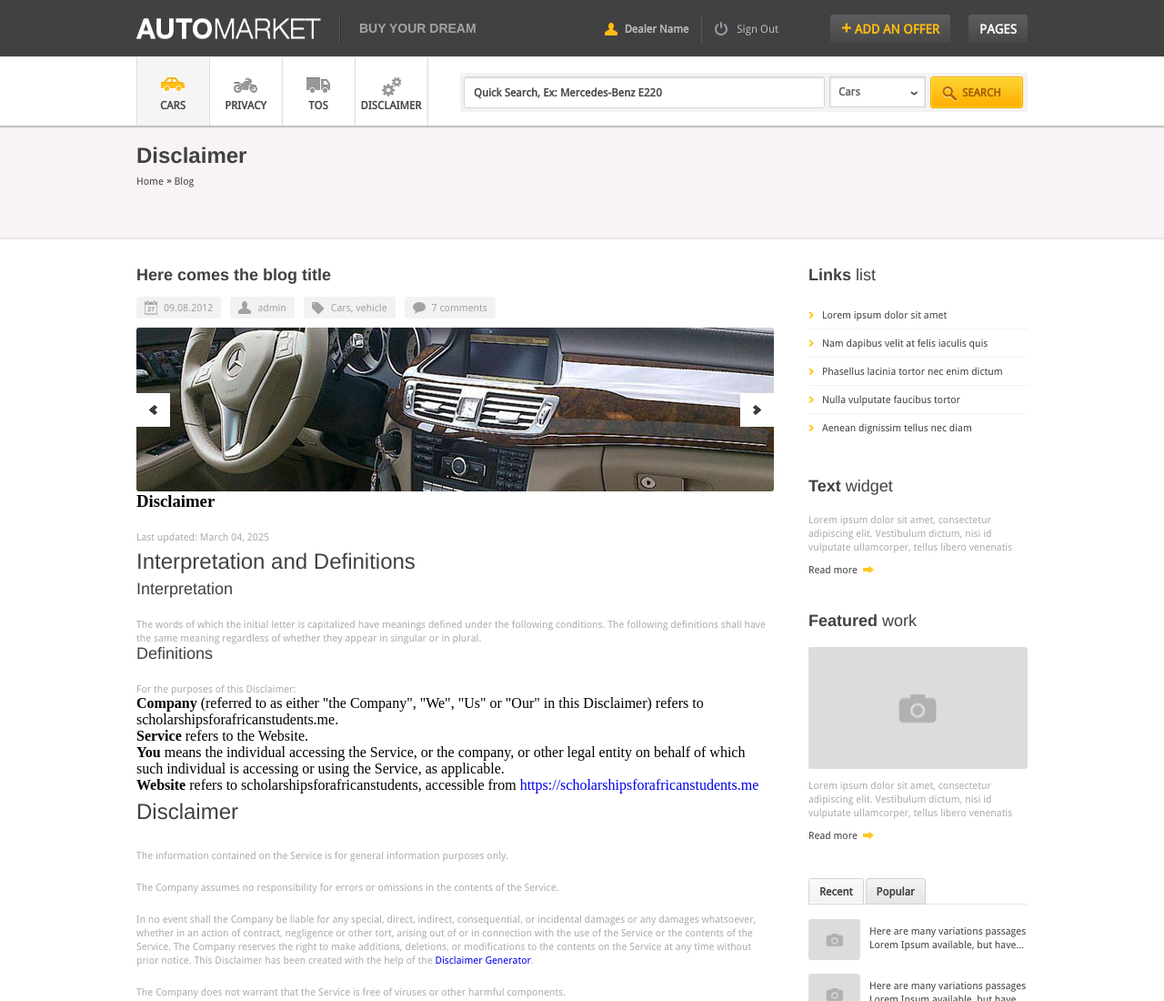
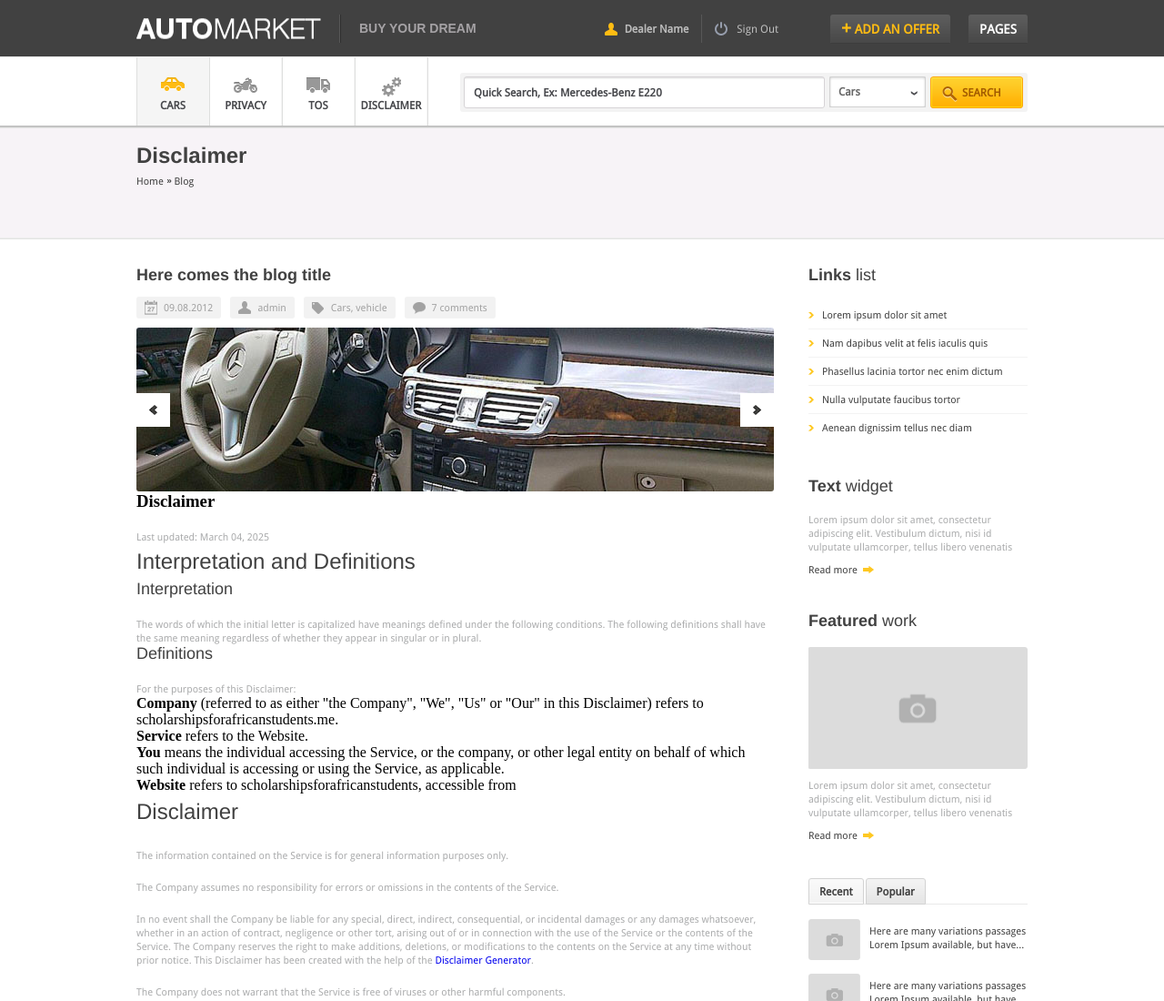
Before and after one commit to grandielblood/furnesia.biz.id, a plain HTML site: page disclaimer.html in a window 1280 px wide. Shown: the top 1100 px of the page at 91% size. Drawn offline with Linux system fonts and the light colour scheme; some packages are replaced by stand-ins of ours.

Commit message:
Update disclaimer.html

```diff
--- a/disclaimer.html
+++ b/disclaimer.html
@@ -161,7 +161,7 @@ The following definitions shall have the same meaning regardless of whether they
 <li><strong>Company</strong> (referred to as either &quot;the Company&quot;, &quot;We&quot;, &quot;Us&quot; or &quot;Our&quot; in this Disclaimer) refers to scholarshipsforafricanstudents.me.</li>
 <li><strong>Service</strong> refers to the Website.</li>
 <li><strong>You</strong> means the individual accessing the Service, or the company, or other legal entity on behalf of which such individual is accessing or using the Service, as applicable.</li>
-<li><strong>Website</strong> refers to scholarshipsforafricanstudents, accessible from <a href="https://scholarshipsforafricanstudents.me" rel="external nofollow noopener" target="_blank">https://scholarshipsforafricanstudents.me</a></li>
+<li><strong>Website</strong> refers to scholarshipsforafricanstudents, accessible from <a href="" rel="external nofollow noopener" target="_blank"></a></li>
 </ul>
 <h2>Disclaimer</h2>
 <p>The information contained on the Service is for general information purposes only.</p>
```
